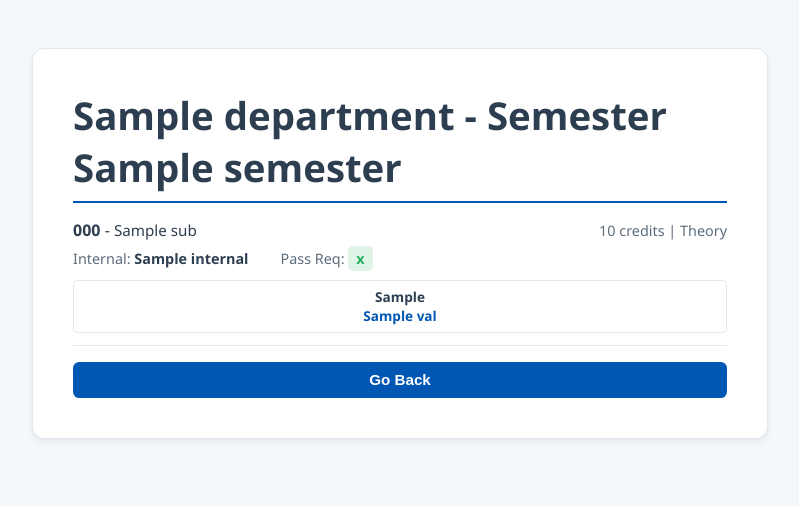
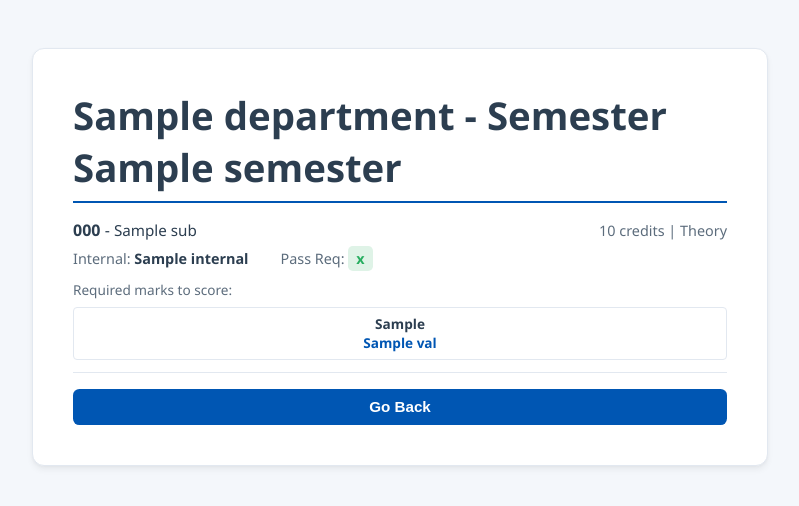
Before and after one commit to Anna-Jaison/Ktu_Grade_Analyzer, a Django app: template academics/templates/result.html in a window 1280 px wide. Shown: the top 506 px of the page, without its empty margins (240-1039 px from the left). Run offline with Django 5.2, Linux system fonts and the light colour scheme; the template is opened without the code that fills it: most values are stand-ins (such as "Sample title", 1, 10 or a date in 2020).

Commit message:
fix: added requied marks section

```diff
--- a/academics/templates/result.html
+++ b/academics/templates/result.html
@@ -23,6 +23,7 @@
             </div>
           </div>
 
+          <div style="color: var(--text-muted); font-size: 0.85rem; margin-bottom: 0.5rem; font-weight: 500;">Required marks to score:</div>
           <div style="display: grid; grid-template-columns: repeat(auto-fit, minmax(60px, 1fr)); gap: 0.4rem;">
             {% for g, val in sub.grade_requirements.items %}
             <div style="background: var(--card-bg); padding: 0.4rem; border-radius: 0.25rem; text-align: center; font-size: 0.85rem; border: 1px solid var(--border-color);">
```
